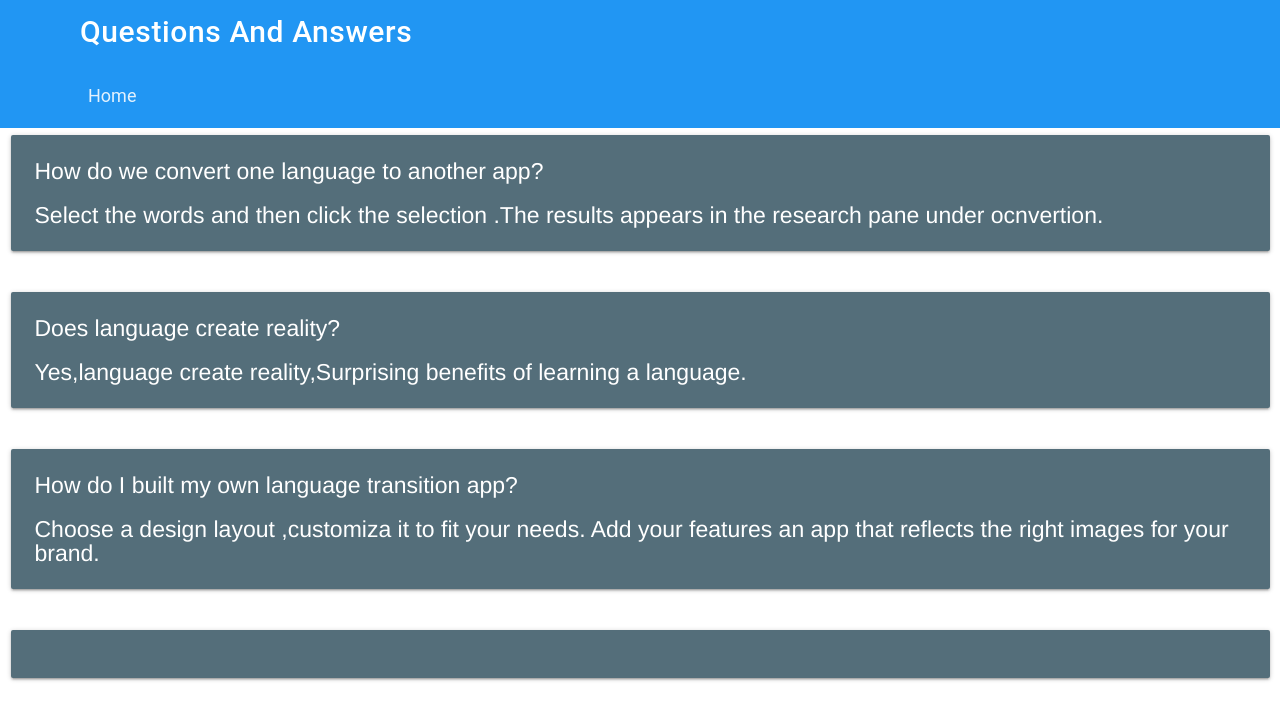
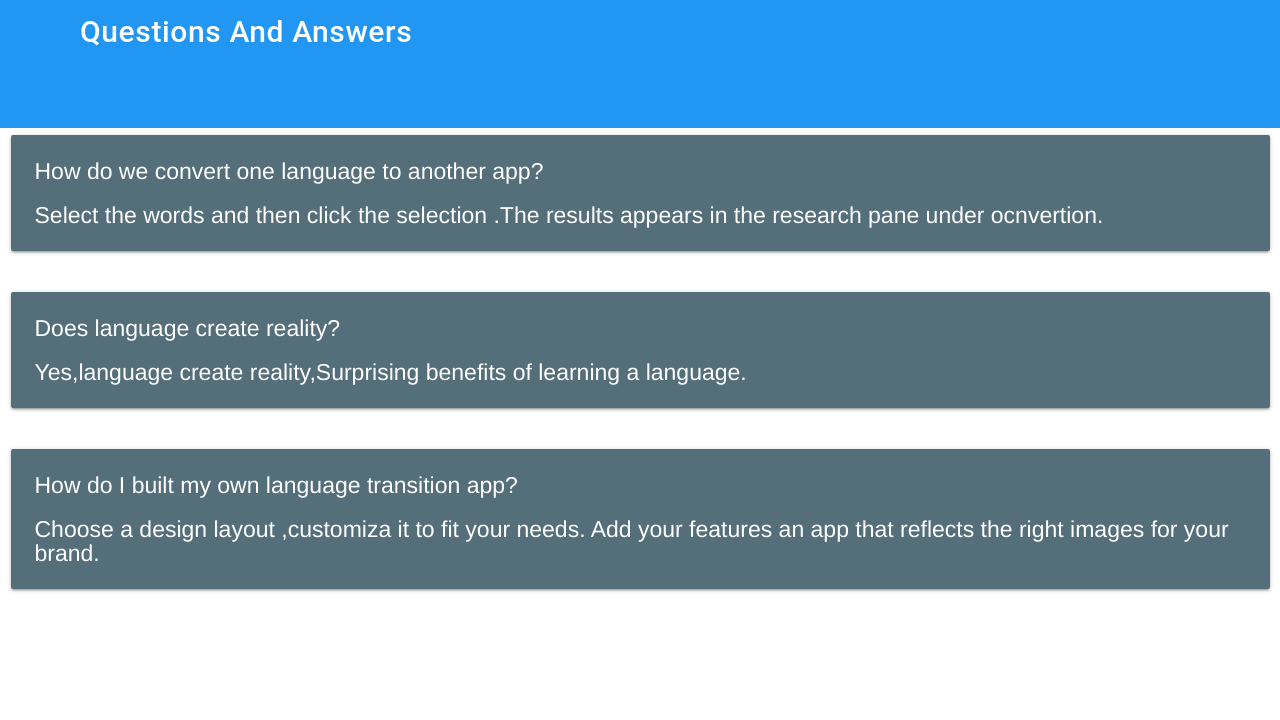
Before and after one commit to geohope15/newone, a Flask app: page /question1 in a window 1280 px wide. Shown: the top 720 px of the page. Run offline with Flask 2, Linux system fonts and the light colour scheme; some web fonts are replaced.

Commit message:
finish question1.html

```diff
--- a/templates/question1.html
+++ b/templates/question1.html
@@ -72,7 +72,7 @@
 
 		  <div class="mdl-layout--large-screen-only mdl-layout__header-row mdl-color--blue" id="hello">
 
-			<a class="mdl-navigation__link" href="{{url_for('home')}}">Home</a>
+			<a class="mdl-navigation__link" href="{{url_for('home')}}"Back></a>
 
 		</div>
 	</span>
@@ -115,17 +115,17 @@
       </div>
     </div>
   </div>
-   <div class="row">
-    <div class="col s12 m12">
-      <div class="card blue-grey darken-1">
-        <div class="card-content white-text">
-          <p>
-          </p>
-		 <p>
-        </div>
-      </div>
-    </div>
-  </div>
+
+
+
+
+
+
+
+
+
+
+
 
 	</div>
        </main>
```
